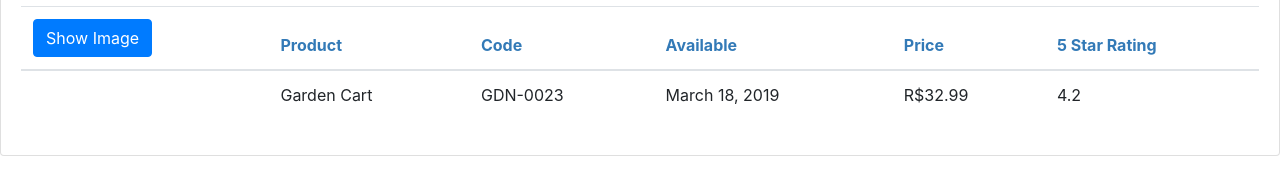
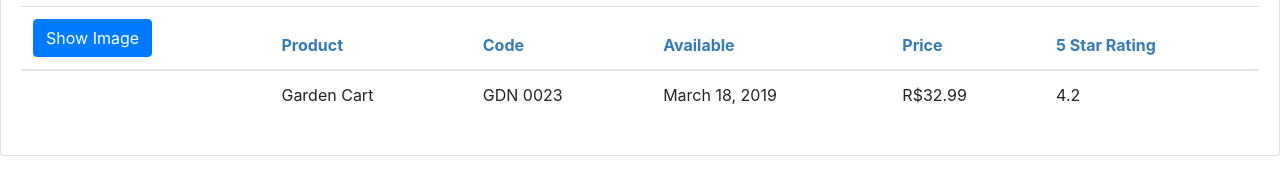
Before and after one commit to jehcriss42/angular, an Angular app: page / in a window 1280 px wide. Shown: the part 202-371 px from the top of the page. Built offline with nearby package versions, Linux system fonts and the light colour scheme.

Commit message:
add custom pipes

```diff
--- a/src/app/app.module.ts
+++ b/src/app/app.module.ts
@@ -3,11 +3,13 @@
 import { FormsModule } from '@angular/forms'
 import { AppComponent } from './app.component';
 import { ProductListComponent } from './products/product-list.component';
+import { ConvertToSpacesPipe } from './shared/convert-to-spaces.pipe';
 
 @NgModule({
   declarations: [
     AppComponent,
-    ProductListComponent
+    ProductListComponent,
+    ConvertToSpacesPipe
   ],
   imports: [
     BrowserModule,
--- a/src/app/products/product-list.component.html
+++ b/src/app/products/product-list.component.html
@@ -42,7 +42,7 @@
                     [style.margin.px]='imageMargin'>
               </td>
               <td>{{ product.productName }}</td>
-              <td>{{ product.productCode }}</td>
+              <td>{{ product.productCode | convertToSpaces: '-' }}</td>
               <td>{{ product.releaseDate }}</td>
               <td>{{ product.price | currency:'BRL'}}</td>
               <td>{{ product.starRating }}</td>
--- /dev/null
+++ b/src/app/shared/convert-to-spaces.pipe.ts
@@ -0,0 +1,12 @@
+import { Pipe, PipeTransform } from '@angular/core';
+
+@Pipe({
+    name: 'convertToSpaces'
+})
+export class ConvertToSpacesPipe implements PipeTransform {
+
+    transform(value: string,character: string): string {
+        return value.replace(character,' ');
+    }
+
+}
```
